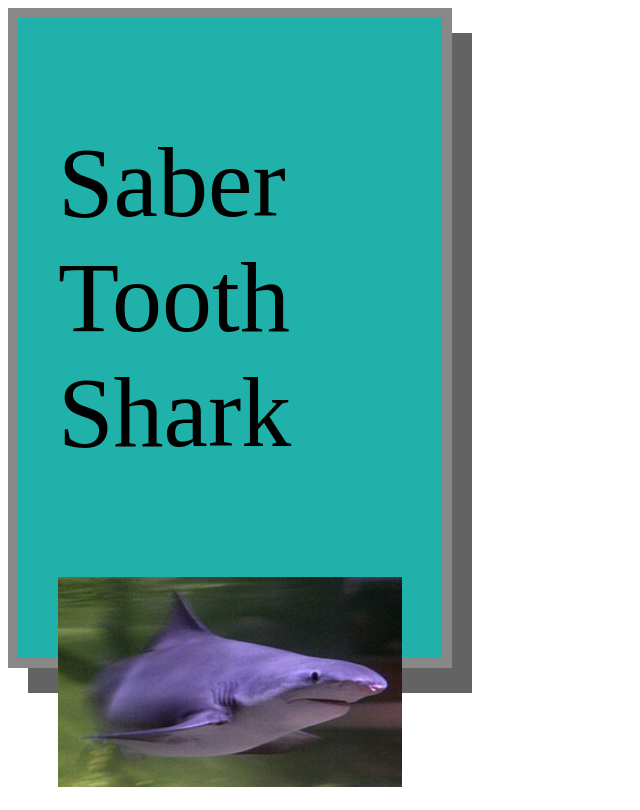
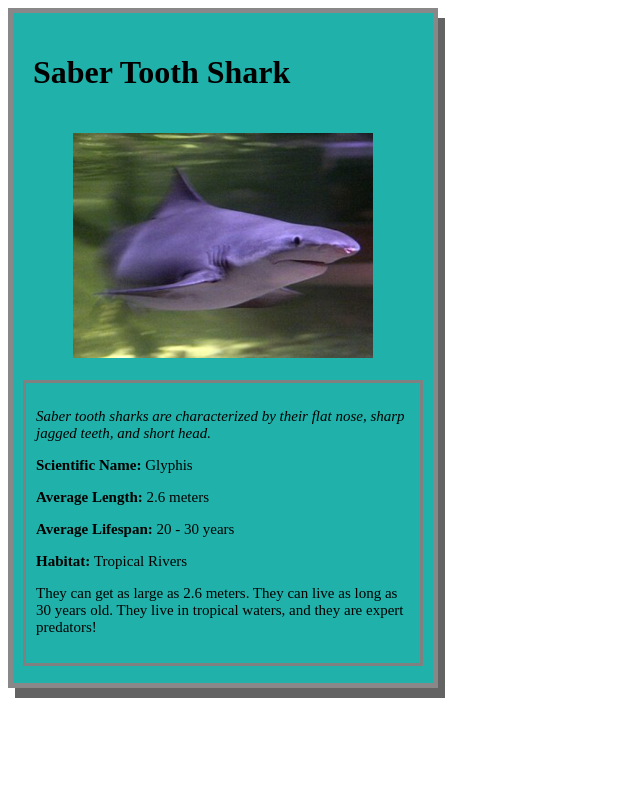
Before and after one commit to scnkera/animalCard, a plain HTML site: page src/card.html in a window 1280 px wide. Shown: the top 810 px of the page, without its empty margins (0-640 px from the left). Drawn offline with Linux system fonts and the light colour scheme.

Commit message:
Dimensions reconfigurations

```diff
--- a/src/card.html
+++ b/src/card.html
@@ -1,42 +1,38 @@
 <!DOCTYPE html>
 <html lang="en">
+
 <head>
     <meta charset="UTF-8">
     <meta name="viewport" content="width=device-width, initial-scale=1.0">
     <link rel="stylesheet" href="styles.css">
     <title>Animal Playing Card</title>
-
-
 </head>
 
-
 <body>
-
- <div id = "playingCard">
+    <div id="playingCard">
 
 
         <!--Animal Title-->
-    <div id = "title">
-        <h1 class = "animalTitle">Saber Tooth Shark</h1>
+        <div id="title">
+            <h1 class="animalTitle">Saber Tooth Shark</h1>
         </div>
 
         <!--Animal Picture-->
-    <div id = "imageContainer">
-        <img class = "animalImage" src = "../img/placeholder.png" alt = "Image of a saber tooth shark.">
+        <div id="imageContainer">
+            <img class="animalImage" src="../img/placeholder.png" alt="Image of a saber tooth shark.">
         </div>
 
         <!--Animal Description-->
-    <div id = "description">
-        <p class="caption">Saber tooth sharks are characterized by their flat nose, sharp jagged teeth, and short head.</p>
-        <br>
+        <div id="description">
+            <p class="caption">Saber tooth sharks are characterized by their flat nose, sharp jagged teeth, and short
+                head.</p>
             <p><span>Scientific Name: </span>Glyphis</p>
             <p><span>Average Length: </span>2.6 meters</p>
             <p><span>Average Lifespan: </span>20 - 30 years </p>
             <p><span>Habitat: </span> </span>Tropical Rivers </p>
-        <p>They can get as large as 2.6 meters. They can live as long as 30 years old. They live in tropical waters, and they are expert predators!</p>
+            <p>They can get as large as 2.6 meters. They can live as long as 30 years old. They live in tropical waters,
+                and they are expert predators!</p>
         </div>
-
     </div>
-
 </body>
 </html>
--- a/src/styles.css
+++ b/src/styles.css
@@ -1,45 +1,49 @@
-div{
-    Padding: 20px;
+div {
+    Padding: 10px;
 }
 
 #playingCard {
-    width: 30vw;
-    height: 75vh;
-    border: 10px solid #888888;
-    box-shadow: 20px 25px #636363;
+    width: 400px;
+    height: 650px;
+    border: 5px solid #888888;
+    box-shadow: 7px 10px #636363;
     background-color: lightseagreen;
 }
 
-h1{
-    font: 100px bold serif;
+h1 {
+    font: 20px;
+    font-weight: bold;
 }
 
-p{
-    font: 50px bold serif;
+p {
+    font: 15px bold serif;
 }
 
-#imageContainer{
+#imageContainer {
     display: flex;
     height: 35%;
+    justify-content: center;
 }
 
 .animalImage {
-    width: 100%;
-    height: 100%;
-    object-fit: cover;
+    width: 300px;
+    height: 225px;
+    align-items: center;
+    object-fit: fill;
 }
 
 #description {
-    border: 5px solid grey;
-    margin-top: 25px;
+    border: 3px solid grey;
     height: 40%;
+    padding-bottom: 10px;
+    margin-top: 10px;
 }
 
 
-span{
+span {
     font-weight: bold;
 }
 
-.caption{
+.caption {
     font-style: italic;
 }
```
Lines whose indentation alone changed are shown as unchanged.
